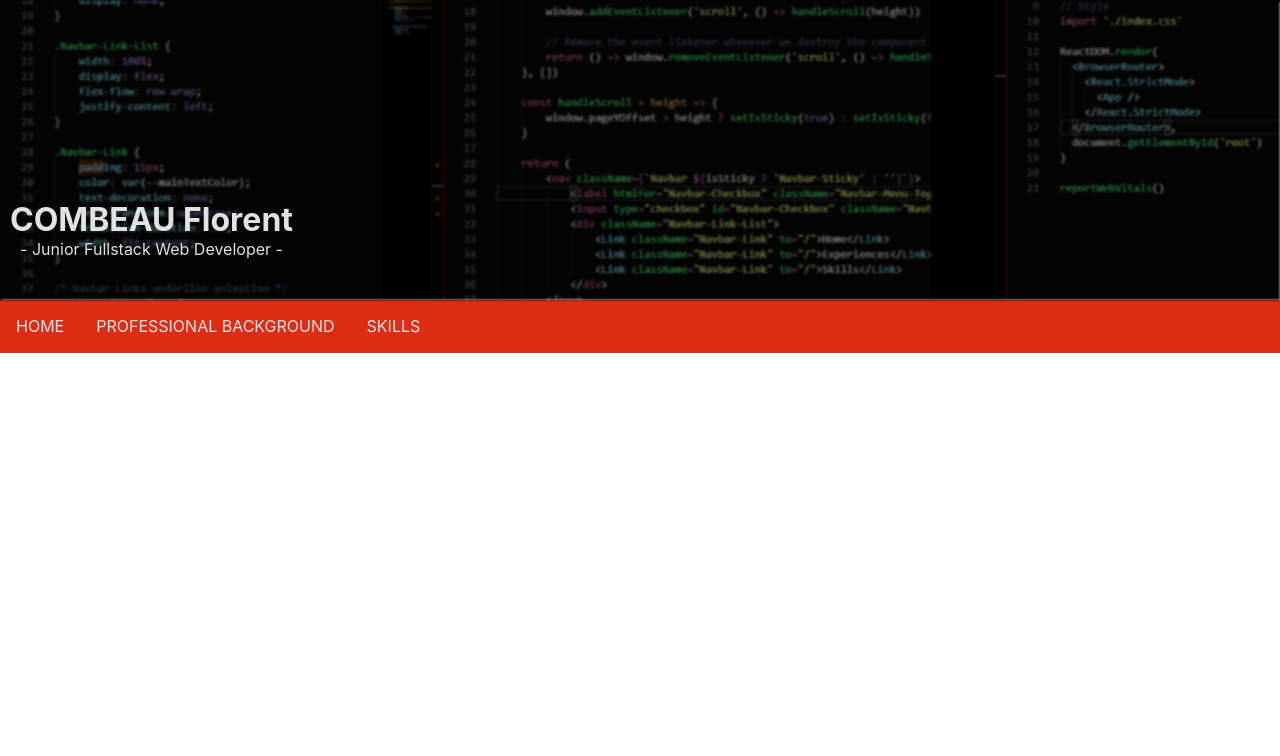
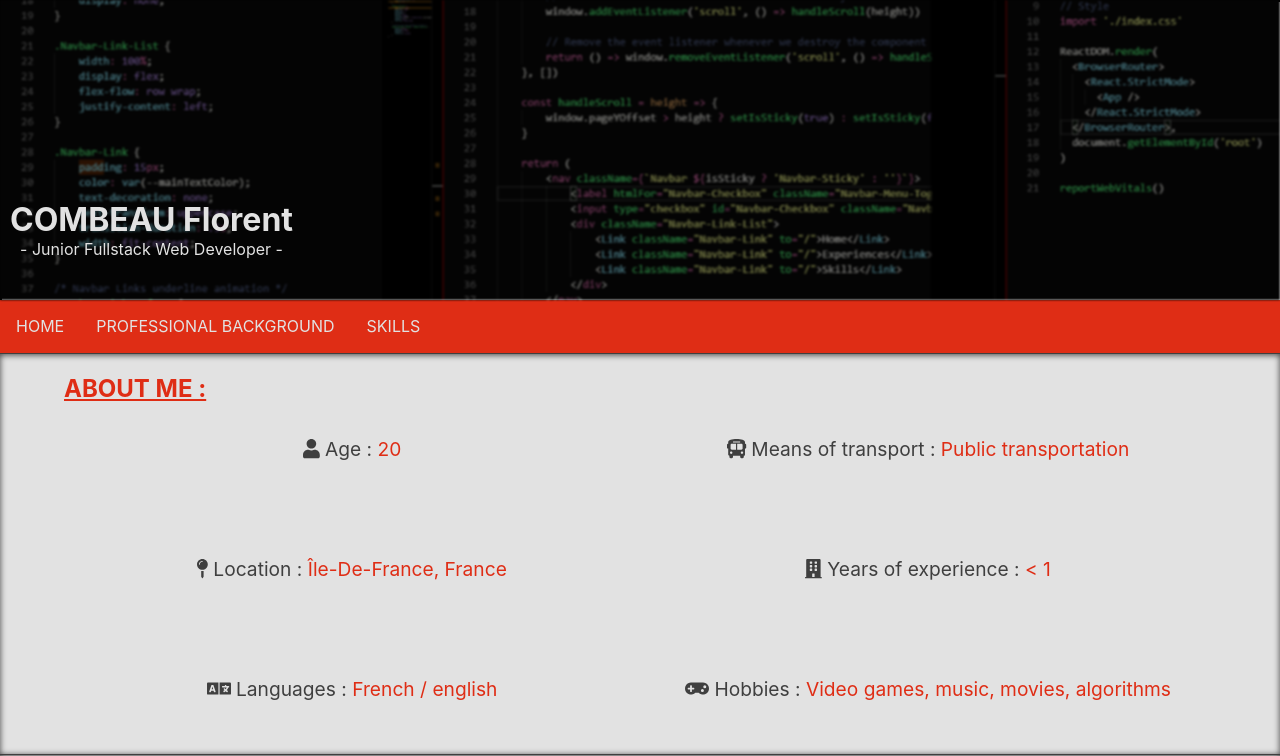
Before and after one commit to FlorentCmb/personal_website, a React (Create React App) app: page / in a window 1280 px wide. Shown: the top 756 px of the page. Built offline with nearby package versions, Linux system fonts and the light colour scheme.

Commit message:
Add Home page in App

```diff
--- a/src/App.js
+++ b/src/App.js
@@ -2,6 +2,7 @@
 import React from 'react'
 import { Switch, Route } from 'react-router-dom'
 // Screens
+import Home from './screens/Home'
 import ProfessionalBackground from './screens/ProfessionalBackground'
 // Components
 import Banner from './components/Banner'
@@ -15,6 +16,9 @@ const App = () => {
       <Banner />
       <Navbar />
       <Switch>
+        <Route exact path="/">
+          <Home />
+        </Route>
         <Route exact path="/professional-background">
           <ProfessionalBackground />
         </Route>
```
